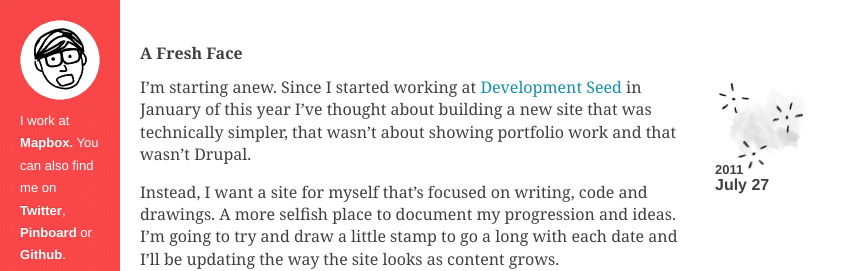
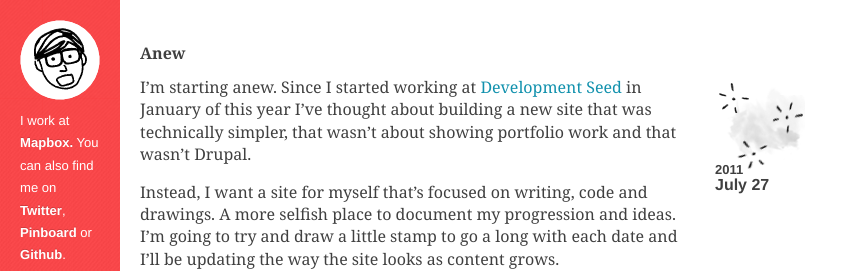
Before and after one commit to tristen/tristen.github.com, a Jekyll site: the page built from _posts/2011-07-27-fresh-face.md, in a window 1280 px wide. Shown: the top 271 px of the page, without its empty margins (0-846 px from the left). Built offline with Jekyll 4.4.1, drawn with Linux system fonts in a browser that asks for light colours; Markdown is read by kramdown in place of the engine named in the settings; comment, search, counter and statistics services are not loaded.

Commit message:
Spooky. Isn't it?

```diff
--- a/_posts/2011-07-27-fresh-face.md
+++ b/_posts/2011-07-27-fresh-face.md
@@ -1,7 +1,11 @@
 ---
-layout: post
-date: 2011-07-27
-title: A Fresh Face
+title: "Anew"
+subtitle: ""
+layout: "post"
+category: ""
+permalink: ""
+image: ""
+hidden: "false"
 ---
 
 I'm starting anew. Since I started working at [Development Seed](http://developmentseed.org/team/tristen-brown) in January of this year I've thought about building a new site that was technically simpler, that wasn't about showing portfolio work and that wasn't Drupal.
```
